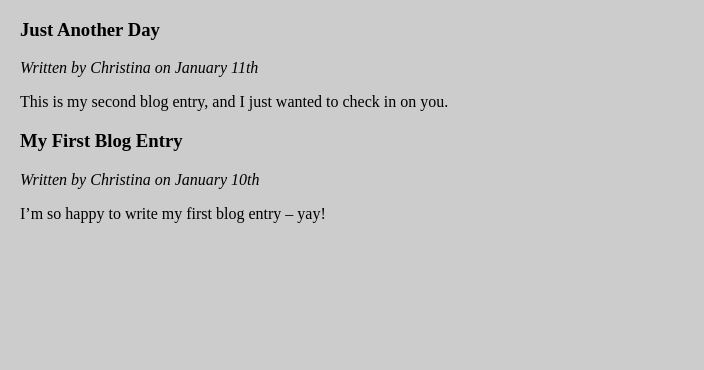
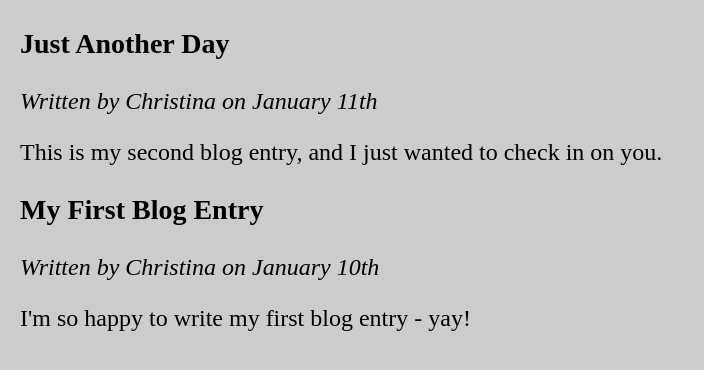
Before and after one commit to DenitsaDey/HTML---CSS, a plain HTML site: page 02. HTML Structure/02.HTML-Structure-Exercise-Resouces/02_PageContent/page-content.html in a window 1280 px wide. Shown: the whole page, without its empty margins (0-704 px from the left). Drawn offline with Linux system fonts and the light colour scheme.

Commit message:
Updated Problem 2 and Problem 5

```diff
--- a/02. HTML Structure/02.HTML-Structure-Exercise-Resouces/02_PageContent/page-content.css
+++ b/02. HTML Structure/02.HTML-Structure-Exercise-Resouces/02_PageContent/page-content.css
@@ -9,11 +9,11 @@ body{
 }
 
 p{
-    size: 24px;
+    font-size: 24px;
 }
 
 header h1{
-    size: 28px;
+    font-size: 28px;
 }
 
 header p{
--- a/02. HTML Structure/02.HTML-Structure-Exercise-Resouces/02_PageContent/page-content.html
+++ b/02. HTML Structure/02.HTML-Structure-Exercise-Resouces/02_PageContent/page-content.html
@@ -1,5 +1,6 @@
 <!DOCTYPE html>
 <html lang="en">
+
 <head>
     <meta charset="UTF-8">
     <meta http-equiv="X-UA-Compatible" content="IE=edge">
@@ -7,22 +8,24 @@
     <link rel="stylesheet" href="page-content.css">
     <title>Page Content</title>
 </head>
+
 <body>
     <section>
         <article>
             <header>
                 <h1>Just Another Day</h1>
-                <p>Written by Christina on January 11th</p>
+                <p>Written by Christina on <time>January 11th</time></p>
             </header>
             <p>This is my second blog entry, and I just wanted to check in on you.</p>
         </article>
         <article>
             <header>
                 <h1>My First Blog Entry</h1>
-                <p>Written by Christina on January 10th</p>
+                <p>Written by Christina on <time>January 10th</time></p>
             </header>
-            <p>I’m so happy to write my first blog entry – yay!</p>
+            <p>I'm so happy to write my first blog entry - yay!</p>
         </article>
     </section>
 </body>
+
 </html>
--- a/02. HTML Structure/02.HTML-Structure-Exercise-Resouces/05_SimpleWebsite/simple-website.css
+++ b/02. HTML Structure/02.HTML-Structure-Exercise-Resouces/05_SimpleWebsite/simple-website.css
@@ -32,11 +32,11 @@ section{
 }
 
 p{
-    size: 24px;
+    font-size: 24px;
 }
 
 header h1{
-    size: 28px;
+    font-size: 28px;
 }
 
 header p{
```
Also changed, not shown: 02. HTML Structure/02.HTML-Structure-Exercise-Resouces/05_SimpleWebsite/simple-website.html (+1 -3 lines), 2 other files.
